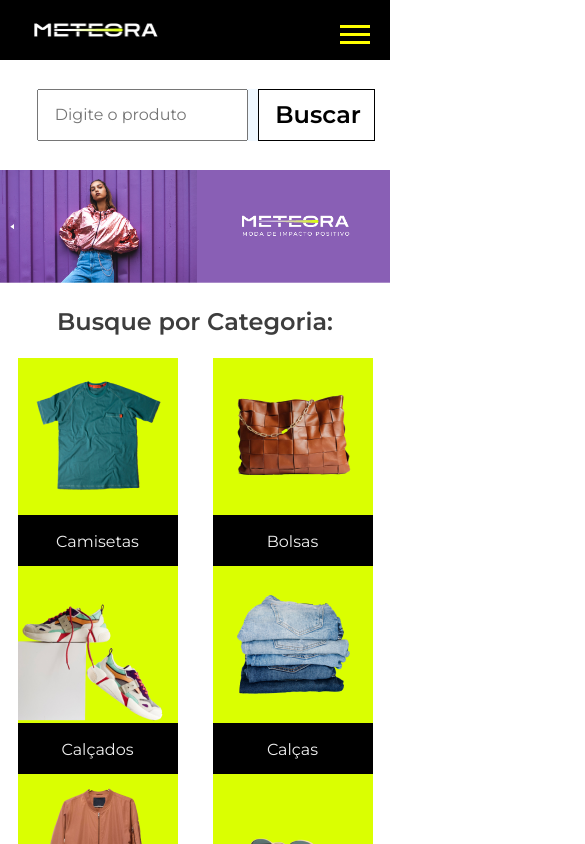
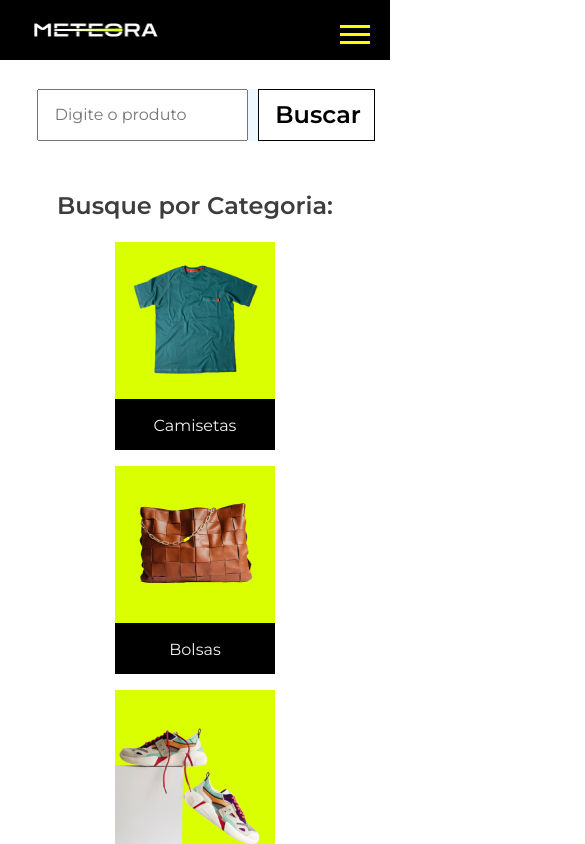
Before and after one commit to Mackenzzy/meteora, a React (Create React App) app: page / in a window 390 px wide. Shown: the top 844 px of the page, 585 px wide, since content can reach past the window. Built offline with nearby package versions, Linux system fonts and the light colour scheme; a web font is replaced by a local one.

Commit message:
Criadas as responsividades

```diff
--- a/src/components/Categoria/style.scss
+++ b/src/components/Categoria/style.scss
@@ -1,6 +1,5 @@
 .card-categoria{
     background-color: #000;
-
     overflow: hidden;
 }
 .categoria-legenda{
--- a/src/components/Facilidades/index.tsx
+++ b/src/components/Facilidades/index.tsx
@@ -3,7 +3,7 @@ import './style.scss';
 
 class Facilidades extends React.Component {
     render() {
-        return(
+        return (
             <div className="fundo">
                 <h2>Conheça todas as nossas facilidades</h2>
                 <div className="facilidades">
--- a/src/components/Facilidades/style.scss
+++ b/src/components/Facilidades/style.scss
@@ -35,3 +35,12 @@
         height: 100px;
     }
 }
+
+@media screen and (max-width: 768px) {
+    .facilidades{
+        display: flex;
+        flex-direction: column;
+        align-items: center;
+        gap: 1.5rem;
+    }
+}
--- a/src/components/ListaCategorias/style.scss
+++ b/src/components/ListaCategorias/style.scss
@@ -11,20 +11,25 @@
 
 }
 .categorias{
-    margin: 1.5rem 0;
+    margin: 1.5rem;
     display: flex;
     justify-content: space-around;
     flex-wrap: wrap;
-    width: 100%;
 
     :hover{
         cursor: pointer;
         img{
             transform: scale(1.1);
             transition: 0.5s ease-out;
+
         }
     }
 
-
-
 }
+@media screen and (max-width: 768px) {
+    .categorias{
+        margin: 1.5rem 5rem;
+        margin-top: 1.5rem;
+        gap: 1rem;
+    }
+}
--- a/src/pages/Home/Banner/style.scss
+++ b/src/pages/Home/Banner/style.scss
@@ -7,3 +7,8 @@
         object-fit: cover;
     }
 }
+@media screen and (max-width: 768px) {
+    .Banner{
+        display: none;
+    }
+}
```
Lines whose indentation alone changed are shown as unchanged.
